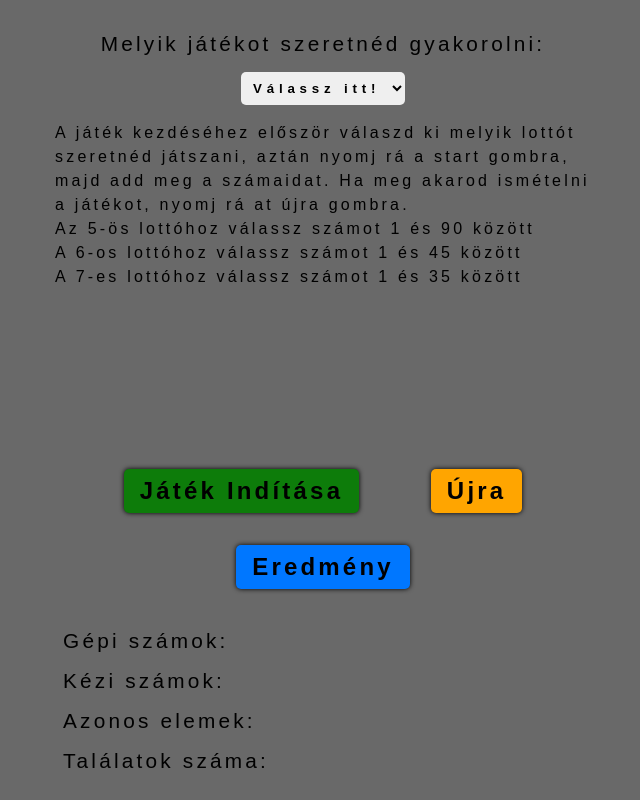
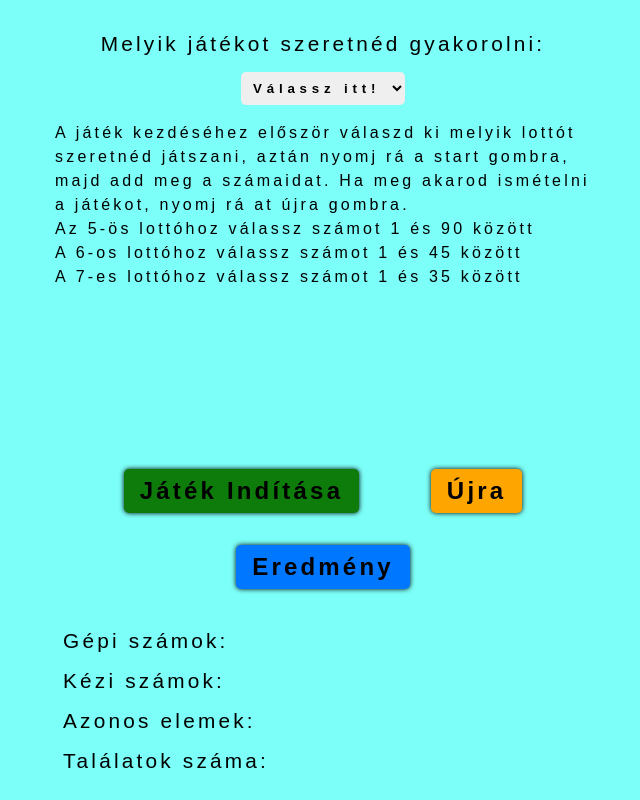
Before and after one commit to G3rzson/lotto, a plain HTML site: page index.html in a window 1280 px wide. Shown: the whole page, without its empty margins (317-957 px from the left). Drawn offline with Linux system fonts and the light colour scheme; a web font is replaced by a local one.

Commit message:
version_2

```diff
--- a/style.css
+++ b/style.css
@@ -8,12 +8,13 @@
 
 /* Általános stílusok */
 body{
-    background-color: dimgray;
+    background-color: rgb(124, 255, 248);
     min-width: 400px;
     max-width: 600px;
     margin: 0 auto;
     font-family: 'Shadows Into Light Two', sans-serif;
     letter-spacing: 0.2rem;
+    user-select: none;
 }
 
 
```
